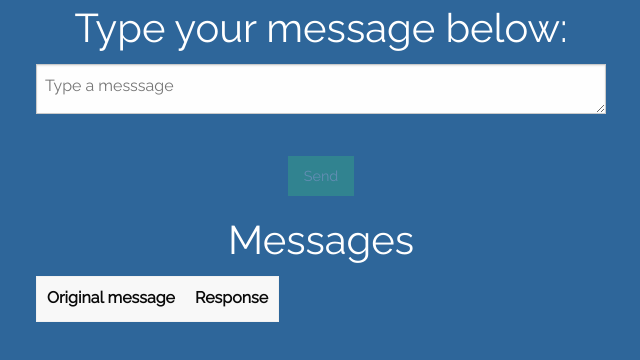
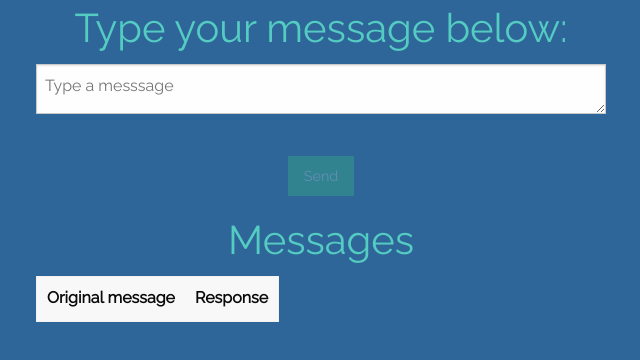
Before and after one commit to nelsonkimaiga/AngularMessenger, a website: page client/index.html in a window 1280 px wide. Shown: the whole page, without its empty margins (319-959 px from the left). Drawn offline with Linux system fonts and the light colour scheme.

Commit message:
Changes to font-color

```diff
--- a/client/styles/style.css
+++ b/client/styles/style.css
@@ -2,7 +2,7 @@ html,
 body {
     font-family: 'Raleway', serif;
     background: rgb(46, 102, 154);
-    color: #fff;
+    color: #55ccc1;
     text-align: center;
     font-weight: 300;
     font-size: 16px;
```
